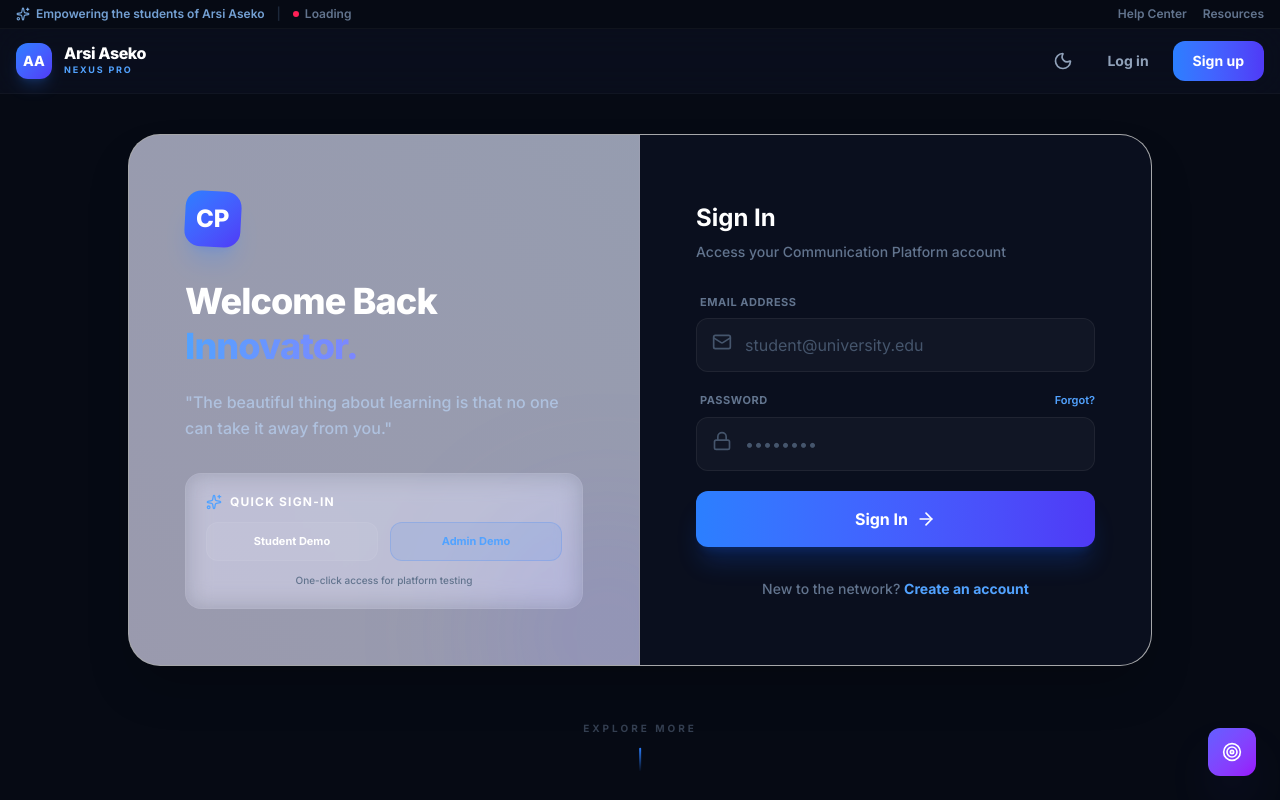
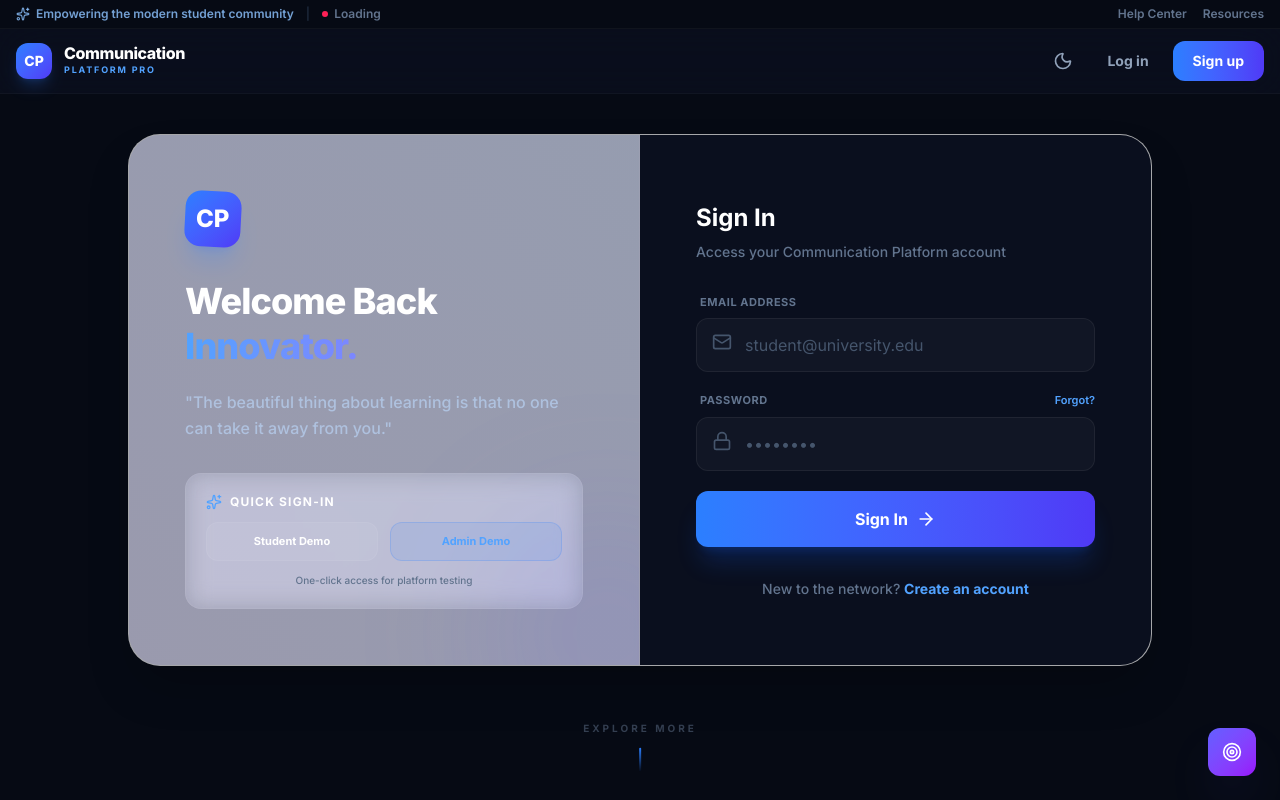
Before and after one commit to Kenenisaboru/student-platform, a React (Vite) app in the folder client/: page /login in a window 1280 px wide. Shown: the top 800 px of the page. Built offline with nearby package versions, Linux system fonts and the light colour scheme; no server answers.

Commit message:
refactor: update Navbar styling and links

```diff
--- a/client/src/components/Navbar.jsx
+++ b/client/src/components/Navbar.jsx
@@ -102,7 +102,7 @@ const Navbar = ({ onMenuToggle }) => {
           <div className="flex items-center space-x-3 text-blue-300/80">
             <div className="flex items-center space-x-1.5">
               <Sparkles className="w-3.5 h-3.5" />
-              <span>Empowering the students of Arsi Aseko</span>
+              <span>Empowering the modern student community</span>
             </div>
             <span className="opacity-20">|</span>
             <div className="flex items-center space-x-1.5">
@@ -135,11 +135,11 @@ const Navbar = ({ onMenuToggle }) => {
 
             <Link to="/" className="flex items-center space-x-3 group">
               <div className="w-9 h-9 bg-gradient-to-br from-blue-500 to-indigo-600 rounded-xl flex items-center justify-center text-white shadow-lg shadow-blue-500/20 group-hover:shadow-blue-500/40 group-hover:scale-105 transition-all duration-300">
-                <span className="font-extrabold text-sm">AA</span>
+                <span className="font-extrabold text-sm">CP</span>
               </div>
               <div className="hidden sm:flex flex-col">
-                <span className="text-base font-extrabold text-white leading-none tracking-tight">Arsi Aseko</span>
-                <span className="text-[9px] font-bold text-blue-400 uppercase tracking-[0.2em] mt-0.5">Nexus Pro</span>
+                <span className="text-base font-extrabold text-white leading-none tracking-tight">Communication</span>
+                <span className="text-[9px] font-bold text-blue-400 uppercase tracking-[0.2em] mt-0.5">Platform Pro</span>
               </div>
             </Link>
           </div>
```
